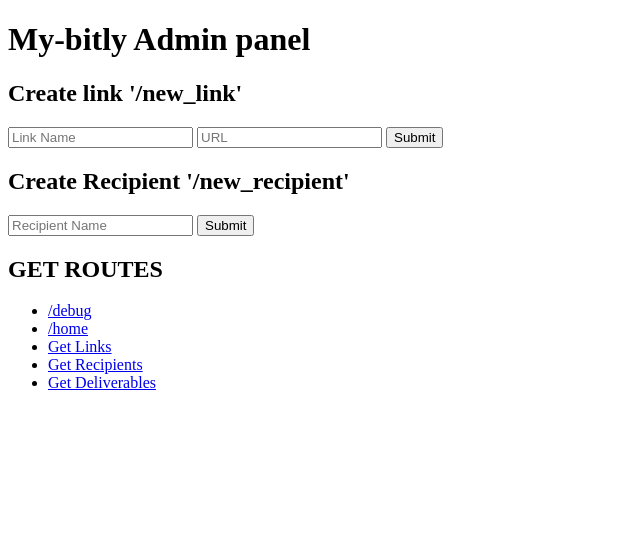
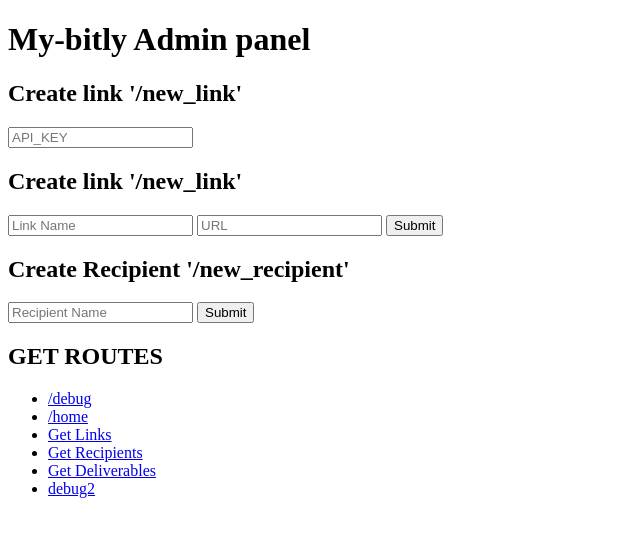
Before and after one commit to JasonSimms/my-bitly, a Flask app: page / in a window 1280 px wide. Shown: the top 537 px of the page, without its empty margins (0-640 px from the left). Run offline with Flask 3, Linux system fonts and the light colour scheme; parts of the project's set-up code (start-up, migrations or seed data) failed here and were passed over.

Commit message:
added auth to post methods

```diff
--- a/app/routes/routes.py
+++ b/app/routes/routes.py
@@ -1,6 +1,7 @@
 from flask import Flask, redirect, jsonify, request, Blueprint, render_template
 from flask_restful import Api, Resource
 import logging
+from functools import wraps
 from app.services import (
     generate_recipient,
     generate_link,
@@ -12,6 +13,7 @@ from app.services import (
     generate_click_record,
     update_link_clicks,
     generate_deliverable_links,
+    require_api_key,
 )
 
 
@@ -30,6 +32,7 @@ def get_links():
 
 
 @bp.route("/new_link", methods=["POST"])
+@require_api_key
 def add_link():
     # Access the JSON body of the POST request
     data = request.get_json()
@@ -69,6 +72,7 @@ def get_deliverable_links():
 
 
 @bp.route("/new_recipient", methods=["POST"])
+@require_api_key
 def add_recipient():
     # Access the JSON body of the POST request
     data = request.get_json()
@@ -114,6 +118,7 @@ def redirect_link(link_name):
 
 
 @bp.route("/debug", methods=["GET"])
+@require_api_key
 def debug():
     base_url = request.url_root
     return jsonify("base_url: " + base_url)
--- a/app/services/__init__.py
+++ b/app/services/__init__.py
@@ -1,3 +1,4 @@
 from .link_services import *
 from .firestore_CRUD import *
 from .recipient_generator import *
+from .auth import *
--- a/app/templates/index.html
+++ b/app/templates/index.html
@@ -5,6 +5,8 @@
 </head>
 <body>
     <h1>My-bitly Admin panel</h1>
+    <h2>Create link '/new_link'</h2>
+    <input id="api_key_input" type="text" name="key" placeholder="API_KEY">
 
     <!-- Submission form for every post route -->
     <form id="new_link_form" onsubmit="submitForm('new_link')">
@@ -31,13 +33,19 @@
         <li><a href="/links">Get Links</a></li>
         <li><a href="/recipients">Get Recipients</a></li>
         <li><a href="/deliverablelinks">Get Deliverables</a></li>
+        <li><a href="#" onclick="debug()">debug2</a></li>
+
 
     </ul>
 
     <script>
         function submitForm(formId) {
             event.preventDefault(); // Prevents the default form submission
+
+            var apiKeyInput = document.getElementById("api_key_input");  //get the api key for post methods
+            var apiKeyValue = apiKeyInput.value;
             console.log('submitting form', formId);
+
             var form = document.getElementById(formId+"_form");
             var formData = new FormData(form);
             const payload = {};
@@ -53,6 +61,7 @@
             var xhr = new XMLHttpRequest();
             xhr.open('POST', '/'+formId, true);
             xhr.setRequestHeader('Content-Type', 'application/json');
+            xhr.setRequestHeader('key', apiKeyValue);
             xhr.onreadystatechange = function() {
                 if (xhr.readyState === 4 && xhr.status === 200 || xhr.status === 201) {
                     // console.log('Server response:', xhr.responseText);
@@ -66,5 +75,28 @@
 
         }
     </script>
+    <script>
+        function debug() {
+            event.preventDefault(); // Prevents the default form submission
+            console.log("make a get call");
+
+            // Send a POST request to the server
+            var xhr = new XMLHttpRequest();
+            xhr.open('GET', '/debug', true);
+            xhr.setRequestHeader('Content-Type', 'application/json');
+            xhr.setRequestHeader('key', '1234');
+            xhr.onreadystatechange = function() {
+                if (xhr.readyState === 4 && xhr.status === 200 || xhr.status === 201 || xhr.status == 403) {
+                    // console.log('Server response:', xhr.responseText);
+                    var data = JSON.parse(xhr.responseText);
+                    console.log('Server data:', data);
+                } else if (xhr.readyState === 4) {
+                    console.error('Server error:', xhr.status);
+                }
+            };
+            xhr.send();
+
+        }
+    </script>
 </body>
 </html>
```
Also changed, not shown: app/services/auth.py (added, +26 -0 lines).
